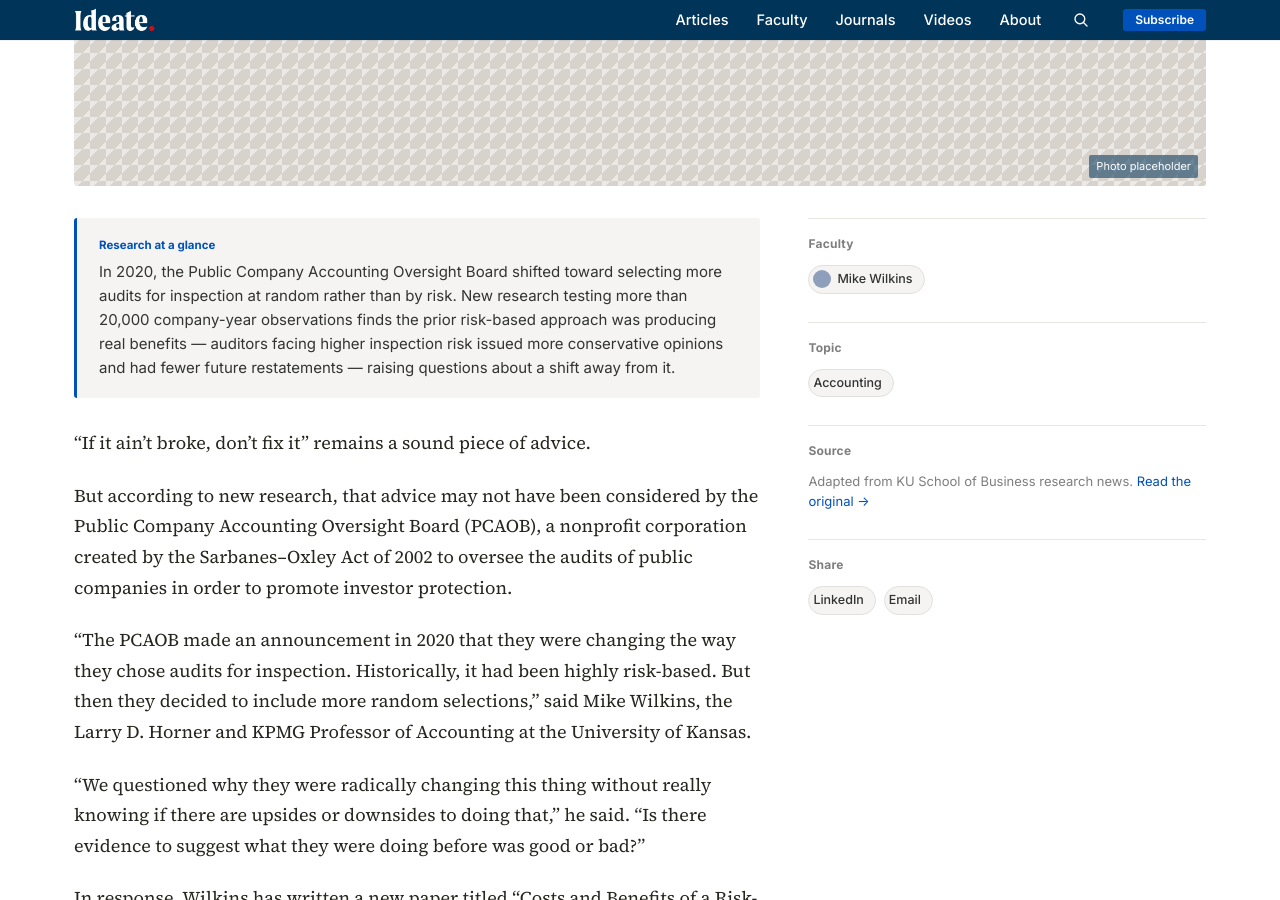
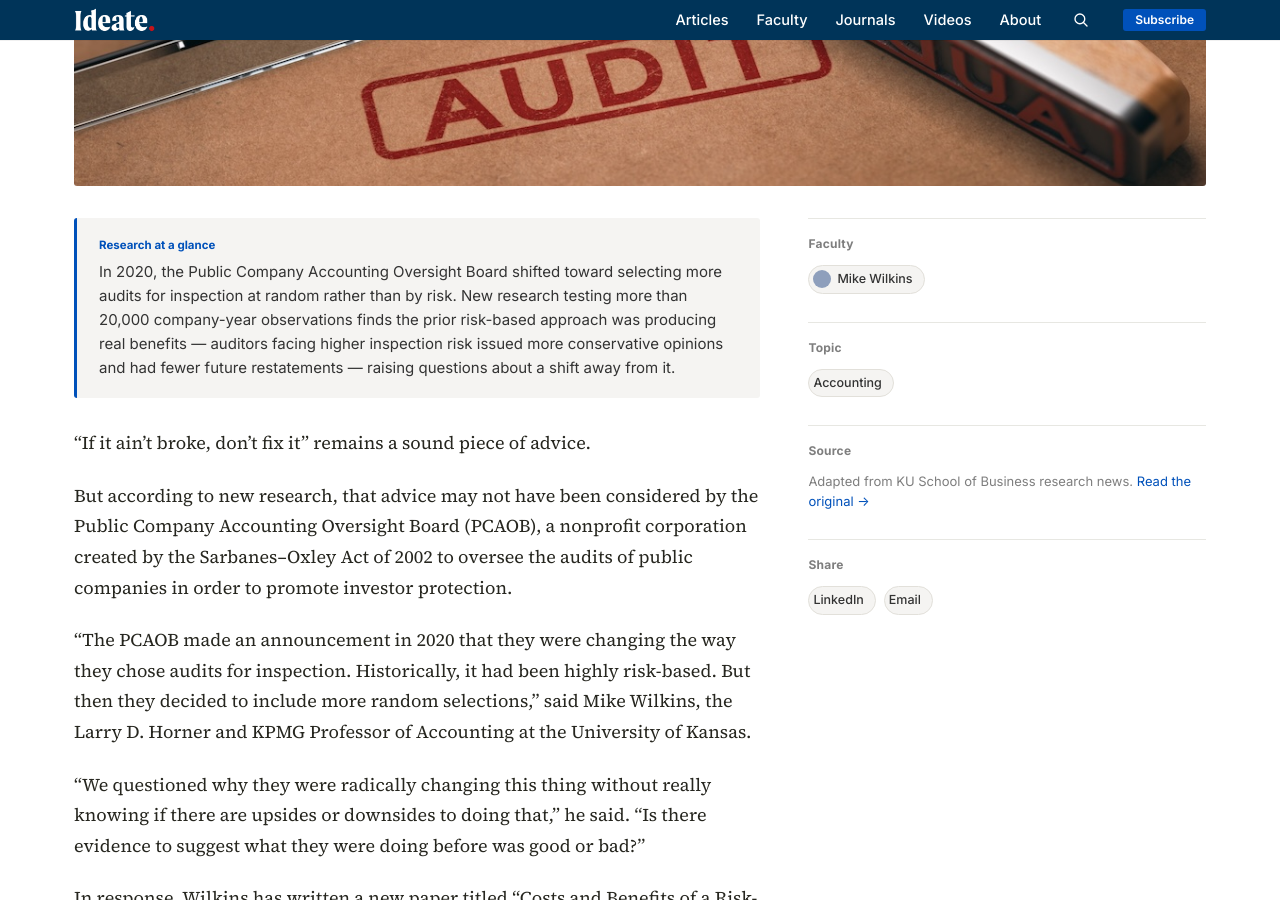
Before and after one commit to KUBschool/ideate, a Jekyll site: the page built from _articles/2024-06-11-pcaob-risk-based-inspection.md, in a window 1280 px wide and 900 px high, scrolled down 739 px. Built offline with Jekyll 4.4.1, drawn with Linux system fonts in a browser that asks for light colours.

Commit message:
Update Article “2024-06-11-pcaob-risk-based-inspection”

```diff
--- a/_articles/2024-06-11-pcaob-risk-based-inspection.md
+++ b/_articles/2024-06-11-pcaob-risk-based-inspection.md
@@ -8,6 +8,7 @@
   - mike-wilkins
 byline: Jon Niccum
 date: 2024-06-11
+image: /assets/uploads/audit-records.jpeg
 image_tint: limestone
 featured: false
 source_url: https://business.ku.edu/news/article/pcaob-risk-based-inspection-consequences-evaluated-using-new-model
```
Also changed, not shown: assets/uploads/audit-records.jpeg (added).
